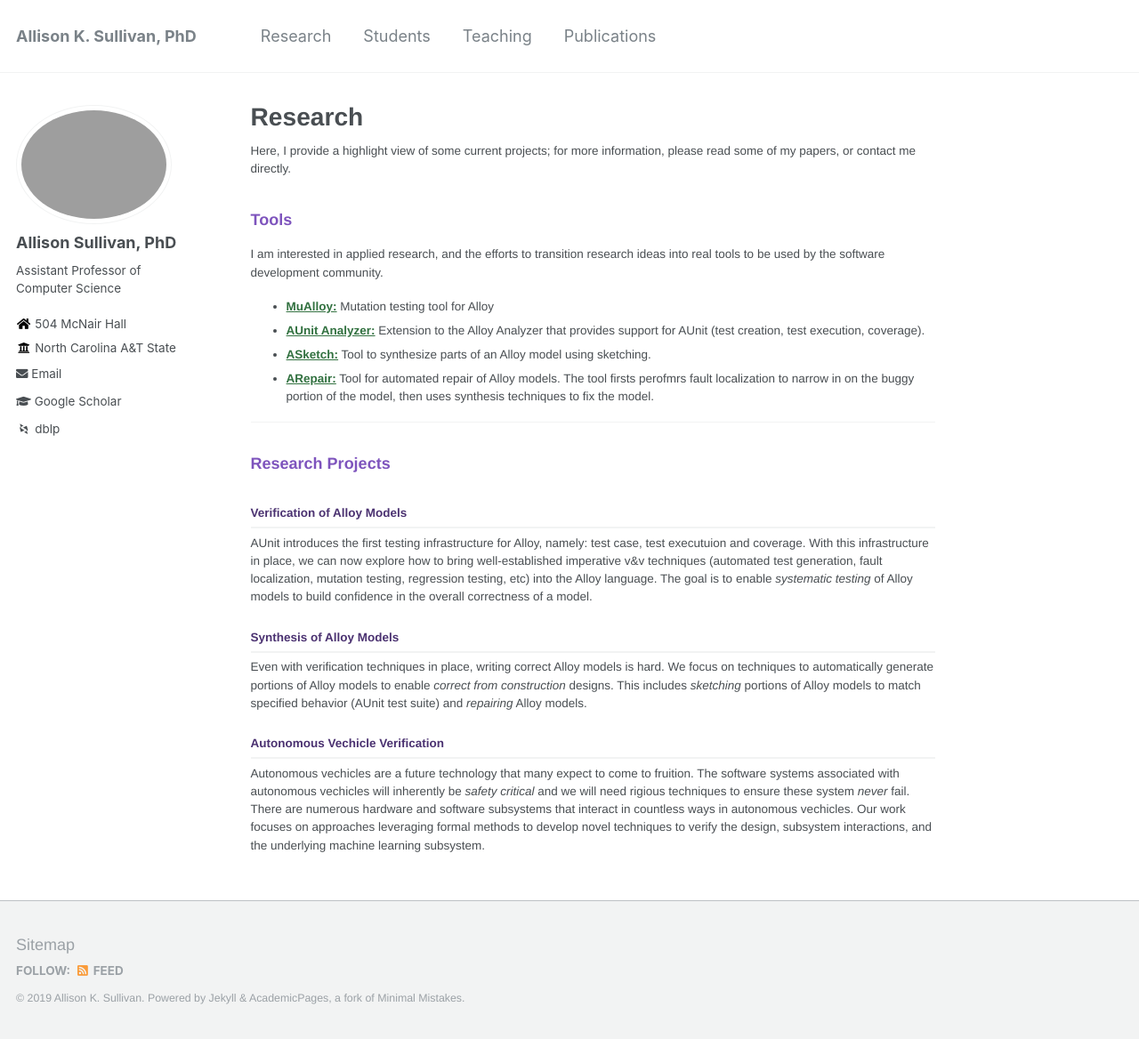
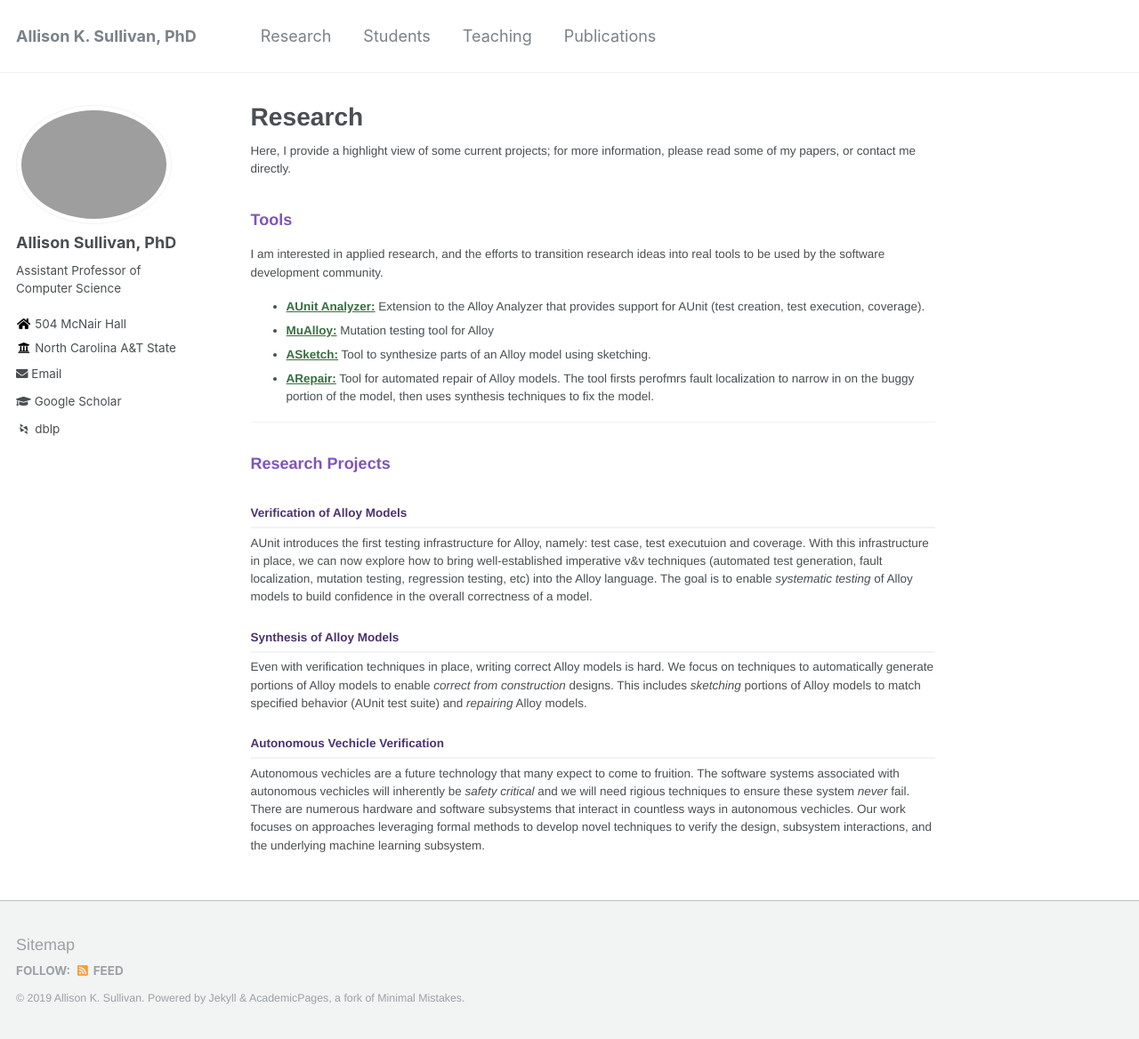
Before and after one commit to Allisonius/allisonius.github.io, a Jekyll site: the page built from _pages/research.md, in a window 1280 px wide and 1168 px high. Shown: the whole window at 89% size. Built offline with Jekyll 4.4.1, drawn with Linux system fonts in a browser that asks for light colours; some web fonts are replaced.

```diff
--- a/_pages/research.md
+++ b/_pages/research.md
@@ -12,8 +12,8 @@ Here, I provide a highlight view of some current projects; for more information,
 
 I am interested in applied research, and the efforts to transition research ideas into real tools to be used by the software development community.
 
+  * **[AUnit Analyzer:](https://sites.google.com/view/aunitanalyzer)** Extension to the Alloy Analyzer that provides support for AUnit (test creation, test execution, coverage).
   * **[MuAlloy:](https://github.com/kaiyuanw/MuAlloy)** Mutation testing tool for Alloy
-  * **[AUnit Analyzer:](https://sites.google.com/view/aunitanalyzer)** Extension to the Alloy Analyzer that provides support for AUnit (test creation, test execution, coverage).
   * **[ASketch:](https://github.com/kaiyuanw/ASketch)** Tool to synthesize parts of an Alloy model using sketching.
   * **[ARepair:](https://github.com/kaiyuanw/ARepair)** Tool for automated repair of Alloy models. The tool firsts perofmrs fault localization to narrow in on the buggy portion of the model, then uses synthesis techniques to fix the model.
 
```
